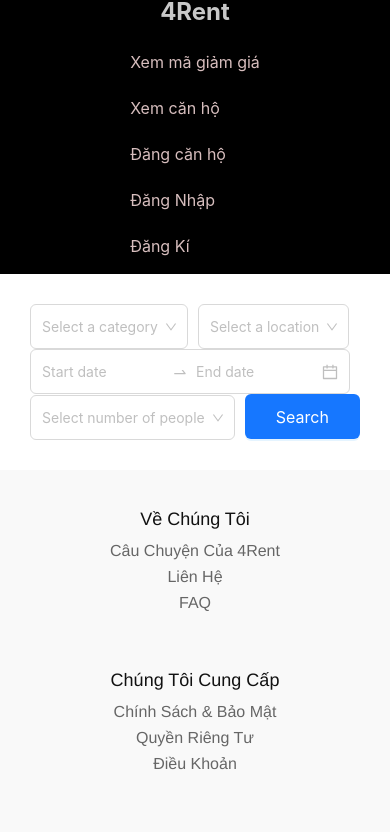
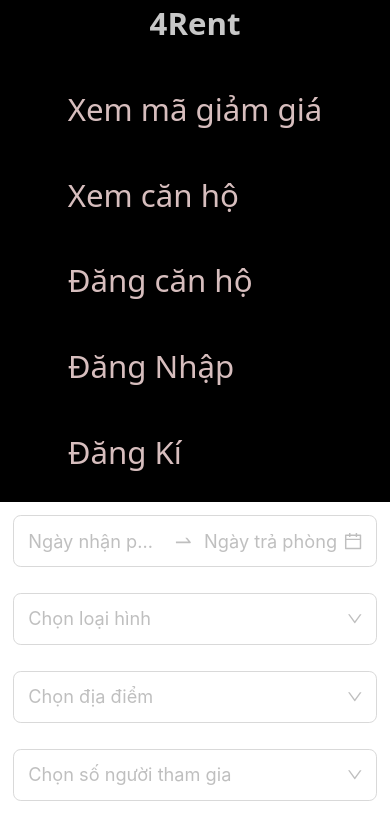
Before and after one commit to NeyuD96155/4Rent, a React (Create React App) app in the folder client/: page /search in a window 390 px wide. Shown: the top 832 px of the page. Built offline with nearby package versions, Linux system fonts and the light colour scheme; no server answers.

Commit message:
chỉnh sửa lại kích thước trang tăng 1.3 lần, search bar api và responsive

```diff
--- a/client/src/components/SearchBar.js
+++ b/client/src/components/SearchBar.js
@@ -16,13 +16,23 @@ function SearchBar() {
     // Fetch categories
     const fetchCategories = async () => {
         const response = await axios.get("/showCate");
-        setCategories(response.data.map(item => ({ label: item.categoryname, value: item.id })));
+        setCategories(
+            response.data.map((item) => ({
+                label: item.categoryname,
+                value: item.id,
+            }))
+        );
     };
 
     // Fetch locations
     const fetchLocations = async () => {
         const response = await axios.get("/showLocation");
-        setLocations(response.data.map(item => ({ label: item.location, value: item.id })));
+        setLocations(
+            response.data.map((item) => ({
+                label: item.location,
+                value: item.id,
+            }))
+        );
     };
 
     useEffect(() => {
@@ -44,7 +54,7 @@ function SearchBar() {
             const response = await axios.get("/search", { params });
             console.log(response.data);
         } catch (error) {
-            console.error("Error when fetching search data:", error);
+            console.error("Có lỗi khi tìm kiếm :", error);
         }
     };
 
@@ -52,30 +62,31 @@ function SearchBar() {
         <div className="search-container">
             <form onSubmit={handleSubmit} className="search-form">
                 <Select
-                    placeholder="Select a category"
+                    placeholder="Chọn loại hình"
                     onChange={setSelectedCategory}
                     options={categories}
                 />
                 <Select
-                    placeholder="Select a location"
+                    placeholder="Chọn địa điểm"
                     onChange={setSelectedLocation}
                     options={locations}
                 />
                 <RangePicker
+                    placeholder={["Ngày nhận phòng", "Ngày trả phòng"]}
                     onChange={(dates, dateStrings) => setDateRange(dateStrings)}
+                    style={{ width: "40%" }}
                 />
+
                 <Select
-                    placeholder="Select number of people"
+                    placeholder="Chọn số người tham gia"
                     onChange={setAmount}
                 >
-                    {/* Update with appropriate options based on your backend's expectations */}
-                    <Select.Option value={1}>1 person</Select.Option>
-                    <Select.Option value={2}>2 people</Select.Option>
-                    <Select.Option value={3}>3 people</Select.Option>
-                    {/* ... */}
+                    <Select.Option value={1}>1 người</Select.Option>
+                    <Select.Option value={2}>2 người</Select.Option>
+                    <Select.Option value={3}>3 người</Select.Option>
                 </Select>
                 <Button type="primary" htmlType="submit" className="search-btn">
-                    Search
+                    Tìm kiếm
                 </Button>
             </form>
         </div>
--- a/client/src/index.css
+++ b/client/src/index.css
@@ -1,148 +1,12 @@
 @import "~react-image-gallery/styles/css/image-gallery.css";
 
-html,
-body,
-div,
-span,
-applet,
-object,
-iframe,
-h1,
-h2,
-h3,
-h4,
-h5,
-h6,
-p,
-blockquote,
-pre,
-a,
-abbr,
-acronym,
-address,
-big,
-cite,
-code,
-del,
-dfn,
-em,
-img,
-ins,
-kbd,
-q,
-s,
-samp,
-small,
-strike,
-strong,
-sub,
-sup,
-tt,
-var,
-b,
-u,
-i,
-center,
-dl,
-dt,
-dd,
-ol,
-ul,
-li,
-fieldset,
-form,
-label,
-legend,
-table,
-caption,
-tbody,
-tfoot,
-thead,
-tr,
-th,
-td,
-article,
-aside,
-canvas,
-details,
-embed,
-figure,
-figcaption,
-footer,
-header,
-hgroup,
-menu,
-nav,
-output,
-ruby,
-section,
-summary,
-time,
-mark,
-audio,
-video {
-    margin: 0;
-    padding: 0;
-    border: 0;
-    font-size: 100%;
-    font: inherit;
-    vertical-align: baseline;
-}
 
-/* HTML5 display-role reset for older browsers */
-article,
-aside,
-details,
-figcaption,
-figure,
-footer,
-header,
-hgroup,
-menu,
-nav,
-section {
-    display: block;
+html {
+    font-size: 24px;
 }
 
 body {
-    line-height: 1;
-}
-
-ol,
-ul {
-    list-style: none;
-}
-
-blockquote,
-q {
-    quotes: none;
-}
-
-blockquote:before,
-blockquote:after,
-q:before,
-q:after {
-    content: '';
-    content: none;
-}
-
-table {
-    border-collapse: collapse;
-    border-spacing: 0;
-}
-
-body {
-    margin: 0;
-    font-family: -apple-system, BlinkMacSystemFont, 'Segoe UI', 'Roboto', 'Oxygen',
-        'Ubuntu', 'Cantarell', 'Fira Sans', 'Droid Sans', 'Helvetica Neue',
-        sans-serif;
-    -webkit-font-smoothing: antialiased;
-    -moz-osx-font-smoothing: grayscale;
-}
-
-code {
-    font-family: source-code-pro, Menlo, Monaco, Consolas, 'Courier New',
-        monospace;
+    zoom: 1.3;
 }
 
 /* important  */
--- a/client/src/pages/DiscountShow.js
+++ b/client/src/pages/DiscountShow.js
@@ -41,7 +41,7 @@ const Post = ({ data }) => {
 
             <FbImageLibrary
                 countFrom={5}
-                images={data.resources.map((item) => item.url)}
+                images={data.resources?.map((item) => item.url) || []}
                 hideOverlay
             />
         </div>
--- a/client/src/pages/EstateShow.js
+++ b/client/src/pages/EstateShow.js
@@ -2,6 +2,7 @@ import React, { useState, useEffect } from "react";
 import api from "../config/axios";
 import { useNavigate } from "react-router-dom";
 import "../styles/Estate.css";
+import SearchBar from "../components/SearchBar";
 
 const EstateShow = () => {
     const [estates, setEstates] = useState([]);
@@ -39,7 +40,7 @@ const EstateShow = () => {
 
     return (
         <div className="timeshare-estates-container">
-            <h1>Timeshare Estates</h1>
+            <SearchBar/>
             <div className="estates">
                 {estates.map((estate) => (
                     <div key={estate.id} className="estate-card">
--- a/client/src/pages/HomePage.js
+++ b/client/src/pages/HomePage.js
@@ -73,7 +73,7 @@ function LayoutWrapper() {
                     path="/maximize-vacation"
                     element={<MaximizeVacation />}
                 />
-                <Route path="discount" element={<DiscountShow />}></Route>
+                <Route path="show-discount" element={<DiscountShow />}></Route>
                 <Route
                     path="/show-discount/detail/:discountId"
                     element={<DetailDiscount />}
--- a/client/src/pages/Landing.js
+++ b/client/src/pages/Landing.js
@@ -2,16 +2,16 @@
 import React from "react";
 import "../styles/Landing.css";
 import HeroSection from "../components/HeroSection";
-
+import api from "../config/axios"
 import "../styles/Estate.css";
-import TimeshareEstates from "./EstateShow";
+import EstateShow from "./EstateShow";
 
 const Landing = () => {
     return (
         <div className="landing-page">
             <HeroSection />
             <div className="landing-card-container">
-                <TimeshareEstates />
+                <EstateShow />
             </div>
         </div>
     );
--- a/client/src/styles/HeroSection.css
+++ b/client/src/styles/HeroSection.css
@@ -12,7 +12,6 @@
 }
 
 .hero-container h1 {
-    font-size: 3rem;
     font-weight: bold;
     margin-bottom: 20px;
     animation: fadeInUp 1s ease;
--- a/client/src/styles/Search.css
+++ b/client/src/styles/Search.css
@@ -1,25 +1,154 @@
+/* keyframe  */
+@keyframes fadeIn {
+    from {
+        opacity: 0;
+    }
+
+    to {
+        opacity: 1;
+    }
+}
+
 .search-container {
-    max-width: 1000px;
+    width: 1000px;
     margin: auto;
     padding: 30px;
+    display: flex;
+    flex-wrap: wrap;
+    justify-content: space-between;
+    box-sizing: border-box;
+    animation: fadeIn 0.5s ease-out;
+}
+
+.search-form {
+    display: flex;
+    flex-grow: 1;
+    flex-wrap: wrap;
+    align-items: center;
+    gap: 10px;
 }
 
 .search-form .ant-select,
-.search-form .ant-picker,
 .search-form .ant-btn {
     font-size: 16px;
+    flex: 1 1 50px;
     height: 45px;
+    margin-bottom: 10px;
+    animation: fadeIn 0.5s ease-out;
+}
+
+.search-form .ant-picker {
+    font-size: 16px;
+    flex: 2 1 200px;
+    height: 45px;
+    margin-bottom: 10px;
+    align-items: center;
+    animation: fadeIn 0.5s ease-out;
 }
 
 .search-form .ant-select-selector,
-.search-form .ant-picker-input input {
+.search-form .ant-picker-input input,
+.search-form .ant-input {
     height: 45px !important;
+    align-items: center;
 }
 
 .search-form .ant-btn {
-    padding: 6px 30px;
+    padding: 6px 20px;
+    height: 45px;
+    flex: 0 0 auto;
+    transition: background-color 0.3s ease, transform 0.2s ease;
+    padding: 6px 20px;
+    white-space: nowrap;
 }
 
-.search-form>*:not(:last-child) {
-    margin-right: 10px;
+.search-form .ant-btn:hover {
+    background-color: #1890ff;
+    transform: translateY(-1px);
 }
+
+.search-form .ant-btn:active {
+    transform: translateY(1px);
+}
+
+
+
+@media (max-width: 1024px) {
+    .search-container {
+        width: 90%;
+        padding: 20px;
+    }
+
+    .search-form .ant-select,
+    .search-form .ant-btn {
+        font-size: 14px;
+    }
+
+    .search-form .ant-picker {
+        font-size: 14px;
+    }
+}
+
+@media (max-width: 768px) {
+    .search-container {
+        width: 100%;
+        padding: 15px;
+    }
+
+    .search-form {
+        flex-direction: column;
+        align-items: stretch;
+    }
+
+    .search-form .ant-select,
+    .search-form .ant-picker,
+    .search-form .ant-input,
+    .search-form .ant-btn {
+        width: 100% !important;
+        font-size: 14px;
+        flex: none;
+    }
+
+    .search-form .ant-btn {
+        margin-top: 10px;
+    }
+}
+
+@media (max-width: 480px) {
+    .search-container {
+        padding: 10px;
+    }
+
+    .search-form {
+        flex-direction: column;
+        align-items: stretch;
+    }
+
+    .search-form .ant-select,
+    .search-form .ant-btn,
+    .search-form .ant-input {
+        height: 40px;
+        margin-bottom: 10px;
+    }
+
+    .search-form .ant-picker {
+        order: -1;
+        flex-grow: 1 ;
+        width: calc(100%)!important ;
+        margin-bottom: 10px;
+        height: 40px;
+    }
+
+    .search-form .ant-select-selector,
+    .search-form .ant-picker-input input,
+    .search-form .ant-input {
+        height: 40px !important;
+    }
+
+    .search-form .ant-btn {
+        padding: 4px 15px;
+        font-size: 13px;
+        margin-top: 10px;
+        width: 100%;
+    }
+}
```
